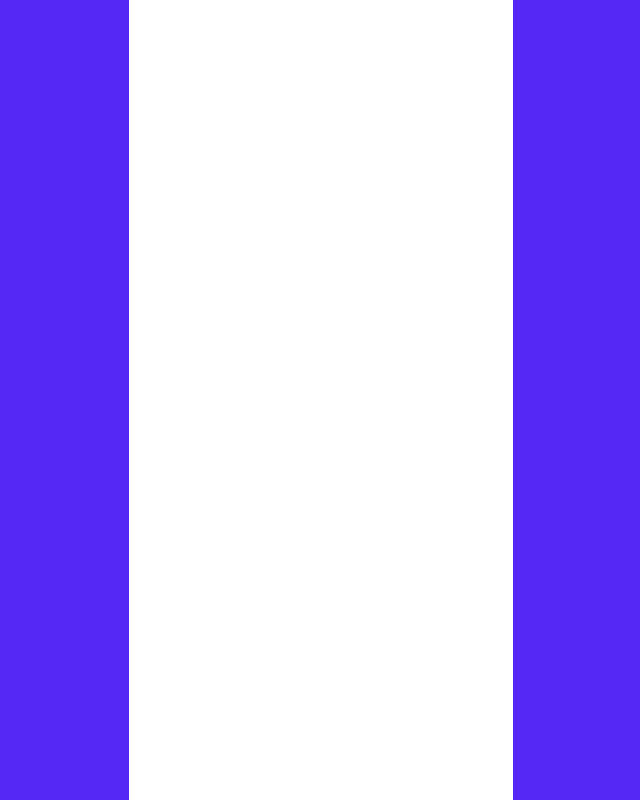
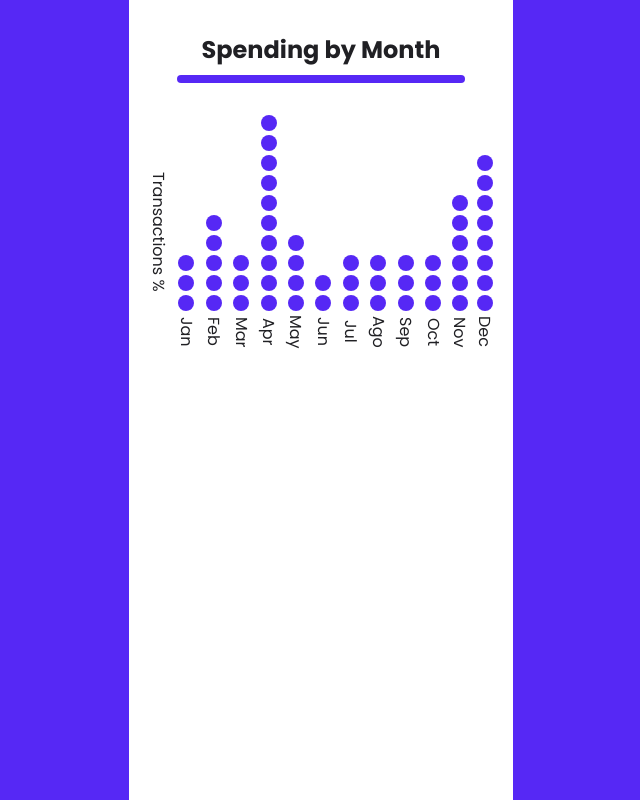
Before and after one commit to Matheus1714/summary-financial-transctions-app, a React (Vite) app: page /spending/month in a window 1280 px wide. Shown: the whole page, without its empty margins (319-959 px from the left). Built offline with nearby package versions, Linux system fonts and the light colour scheme.

Commit message:
create chart element to balls generate

```diff
--- /dev/null
+++ b/src/pages/SpendingMonth/Chart.tsx
@@ -0,0 +1,51 @@
+import * as S from './styled'
+
+export const MAX_HEIGHT_BALLS = 10
+
+export function Chart() {
+  const data = [3, 5, 3, 10, 4, 2, 3, 3, 3, 3, 6, 8]
+
+  const ballHeights = Array.from({ length: MAX_HEIGHT_BALLS }, (_, i) => i)
+
+  const months = [
+    'Jan',
+    'Feb',
+    'Mar',
+    'Apr',
+    'May',
+    'Jun',
+    'Jul',
+    'Ago',
+    'Sep',
+    'Oct',
+    'Nov',
+    'Dec',
+  ]
+
+  function BallControl(rowIndex: number, colIndex: number, key: string) {
+    const amountOfBalls = data[colIndex]
+    const ballsHeight = MAX_HEIGHT_BALLS - rowIndex - 1
+    const isVisibleBall = ballsHeight < amountOfBalls
+    return <S.Ball key={key} $visible={isVisibleBall.toString()} />
+  }
+
+  return (
+    <S.ChartContainer>
+      <S.YLabel>
+        <p>% Transactions</p>
+      </S.YLabel>
+
+      {ballHeights.map((ballHeight, rowIndex) =>
+        months.map((month, colIndex) =>
+          BallControl(rowIndex, colIndex, `${month}:${ballHeight}`),
+        ),
+      )}
+
+      {months.map((month) => (
+        <S.XLabel key={month}>
+          <p>{month}</p>
+        </S.XLabel>
+      ))}
+    </S.ChartContainer>
+  )
+}
--- a/src/pages/SpendingMonth/index.tsx
+++ b/src/pages/SpendingMonth/index.tsx
@@ -1,9 +1,31 @@
+import { Money } from '@phosphor-icons/react'
+import { CardAlert } from '../../components/CardAlert'
+import { Header } from '../../components/Header'
 import * as S from './styled'
+import { useState } from 'react'
+import { Chart } from './Chart'
 
 export function SpendingMonth() {
+  const [showCardAlert, setShowCardAlert] = useState(false)
+
+  const handleCardAlertClick = () => {
+    if (!showCardAlert) {
+      setShowCardAlert(true)
+    }
+  }
   return (
-    <S.Container>
-      <h1>Spending Month</h1>
+    <S.Container onClick={handleCardAlertClick}>
+      <Header title="Spending by Month" />
+      <Chart />
+      {showCardAlert && (
+        <CardAlert>
+          <Money size={64} />
+          <S.MessageAlert>
+            <span>May</span>
+            <p>was the month with the highest spending</p>
+          </S.MessageAlert>
+        </CardAlert>
+      )}
     </S.Container>
   )
 }
--- a/src/pages/SpendingMonth/styled.ts
+++ b/src/pages/SpendingMonth/styled.ts
@@ -1,4 +1,5 @@
 import styled from 'styled-components'
+import { MAX_HEIGHT_BALLS } from './Chart'
 
 export const Container = styled.div`
   height: 100vh;
@@ -13,16 +14,75 @@ export const Container = styled.div`
   position: relative;
 `
 
-export const ChartTransactionMonth = styled.main``
+export const ChartContainer = styled.div`
+  display: grid;
+  grid-template-columns: 1fr repeat(${MAX_HEIGHT_BALLS}, 1fr);
+  grid-row-gap: 0.25rem;
+  grid-template-areas:
+    'ylabel . . . . . . . . . . . .'
+    'ylabel . . . . . . . . . . . .'
+    'ylabel . . . . . . . . . . . .'
+    'ylabel . . . . . . . . . . . .'
+    'ylabel . . . . . . . . . . . .'
+    'ylabel . . . . . . . . . . . .'
+    'ylabel . . . . . . . . . . . .'
+    'ylabel . . . . . . . . . . . .'
+    'ylabel . . . . . . . . . . . .'
+    'ylabel . . . . . . . . . . . .'
+    'ylabel . . . . . . . . . . . .';
+`
 
-export const Card = styled.div`
-  display: flex;
-  align-items: center;
-  gap: 1rem;
+export const YLabel = styled.div`
+  grid-area: ylabel;
+  justify-self: center;
+  align-self: center;
 
-  background: ${(props) => props.theme.white};
+  color: ${(props) => props.theme.black};
 
-  min-width: 15rem;
+  p {
+    direction: rtl;
+    writing-mode: vertical-lr;
+  }
+`
 
-  padding: 1rem;
+export const XLabel = styled.div`
+  grid: 1;
+  justify-self: center;
+  align-self: center;
+
+  p {
+    writing-mode: vertical-lr;
+    color: ${(props) => props.theme.black};
+  }
 `
+
+interface BallProps {
+  $visible: string
+}
+
+export const Ball = styled.div<BallProps>`
+  justify-self: center;
+  justify-self: center;
+  align-self: center;
+  grid: 1;
+
+  width: 1rem;
+  height: 1rem;
+  background: ${(props) => props.theme.purpleNormal};
+  border-radius: 50%;
+
+  opacity: ${(props) => (props.$visible === 'true' ? 1 : 0)};
+`
+
+export const MessageAlert = styled.div`
+  text-align: center;
+  margin-bottom: 1rem;
+  p {
+    font-size: 1rem;
+  }
+  span {
+    font-size: 1.5rem;
+    color: ${(props) => props.theme.levels[0]};
+    font-weight: bold;
+  }
+`
```
